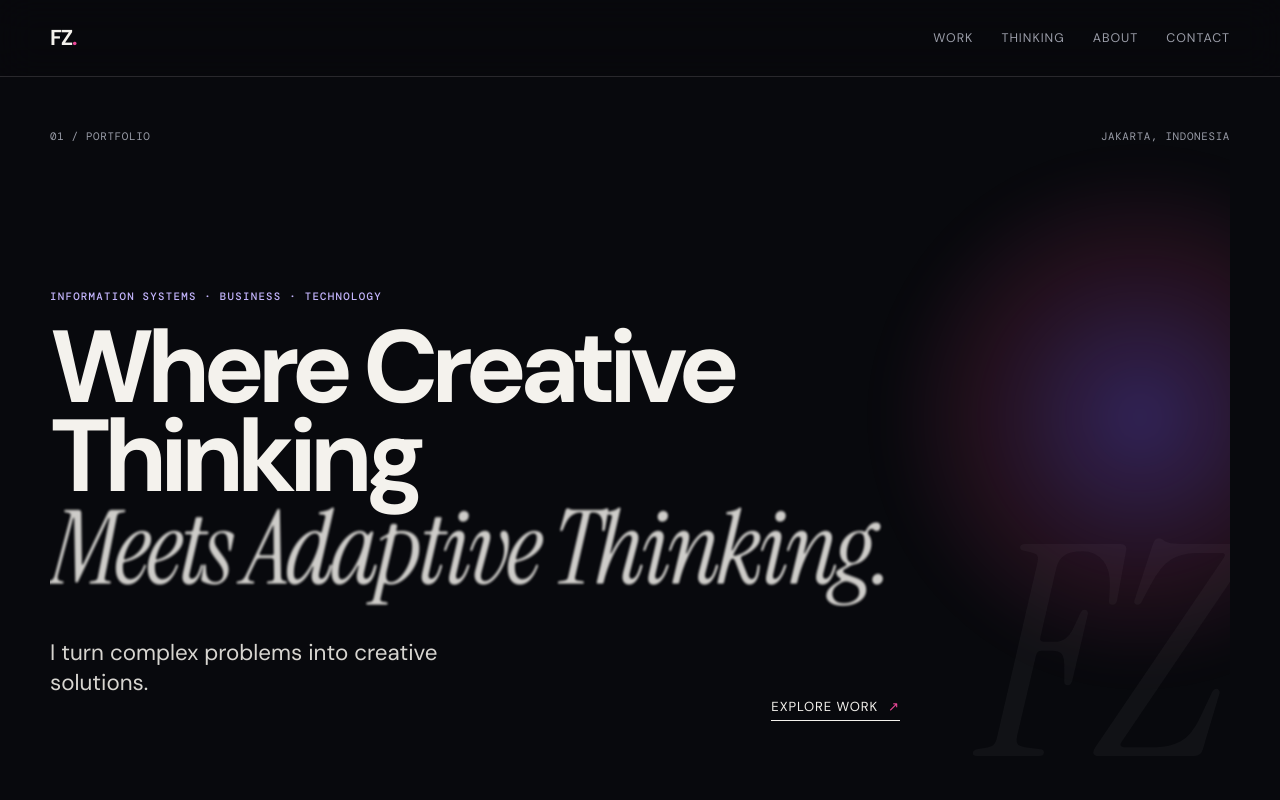
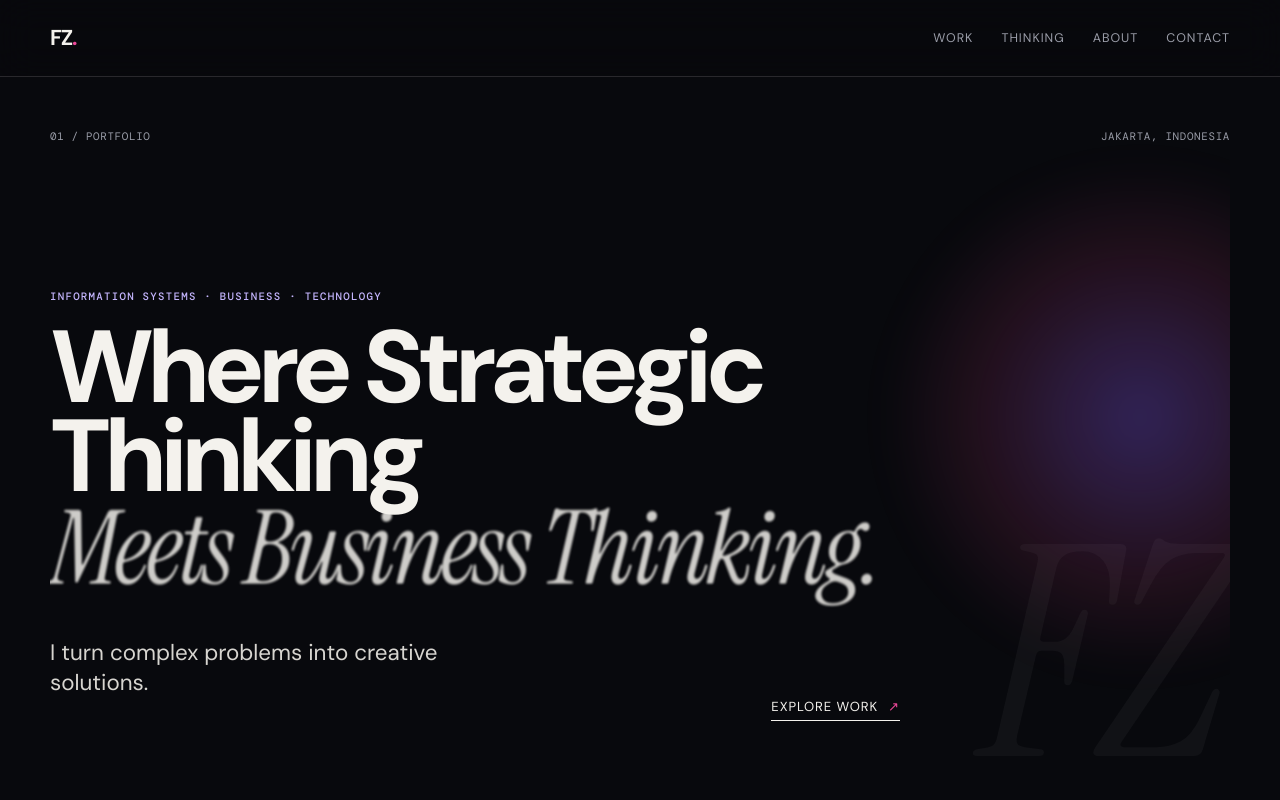
Before and after one commit to Faizzaldii/faiz-portfolio, a React (Vite) app: page / in a window 1280 px wide. Shown: the top 800 px of the page. Built offline with nearby package versions, Linux system fonts and the light colour scheme.

Commit message:
Update strategic thinking hero

```diff
--- a/src/pages/Home.jsx
+++ b/src/pages/Home.jsx
@@ -5,7 +5,7 @@ import { featuredProjects } from '../data/projects'
 import ProjectCard from '../components/ProjectCard'
 
 export default function Home() {
-  const thinkingModes = ['Systems', 'Strategic', 'Adaptive', 'Business', 'Human'];
+  const thinkingModes = ['Creative','Systems','Business','Product','Human'];
   const [mode, setMode] = useState(0);
 
   useEffect(() => {
@@ -20,7 +20,9 @@ export default function Home() {
       <div className="hero-meta"><span>01 / PORTFOLIO</span><span>{site.location}</span></div>
       <div className="hero-main">
         <p className="eyebrow accent">Information Systems · Business · Technology</p>
-        <h1>Where Creative Thinking<br /><em key={thinkingModes[mode]} className="hero-rotating">Meets {thinkingModes[mode]} Thinking.</em></h1>
+        <h1>Where Strategic Thinking<br />
+        <em key={thinkingModes[mode]} className="hero-rotating"> Meets {thinkingModes[mode]} Thinking.</em>
+        </h1>
         <div className="hero-bottom">
           <p className="hero-statement">I turn complex problems into creative solutions.</p>
           <Link className="text-link" to="/work">Explore work <span>↗</span></Link>
```
